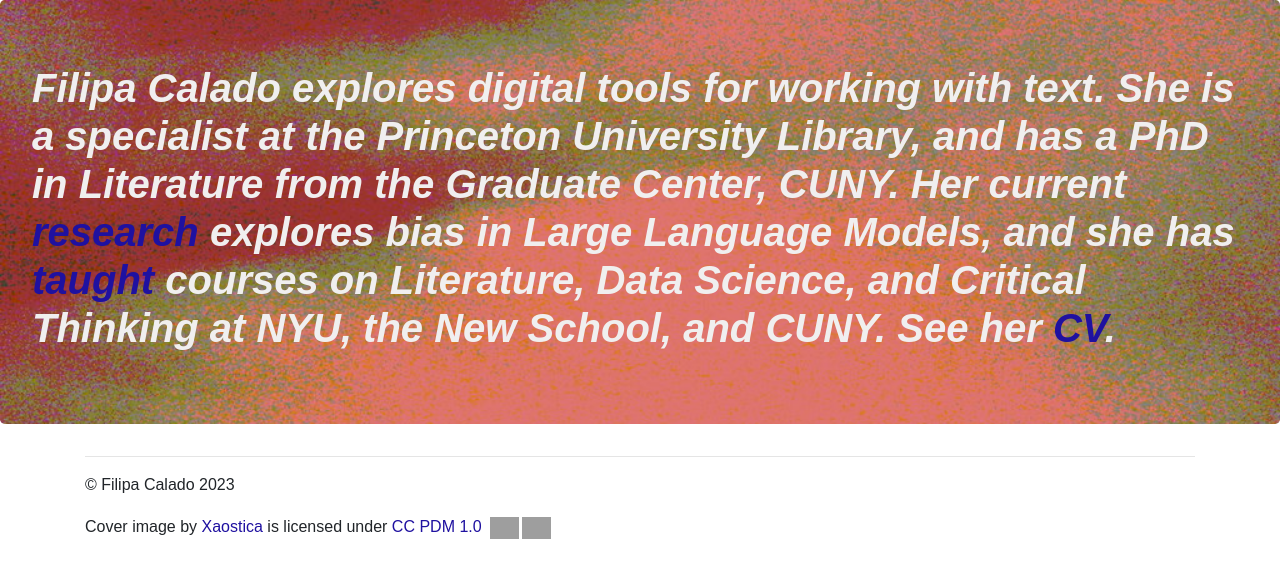
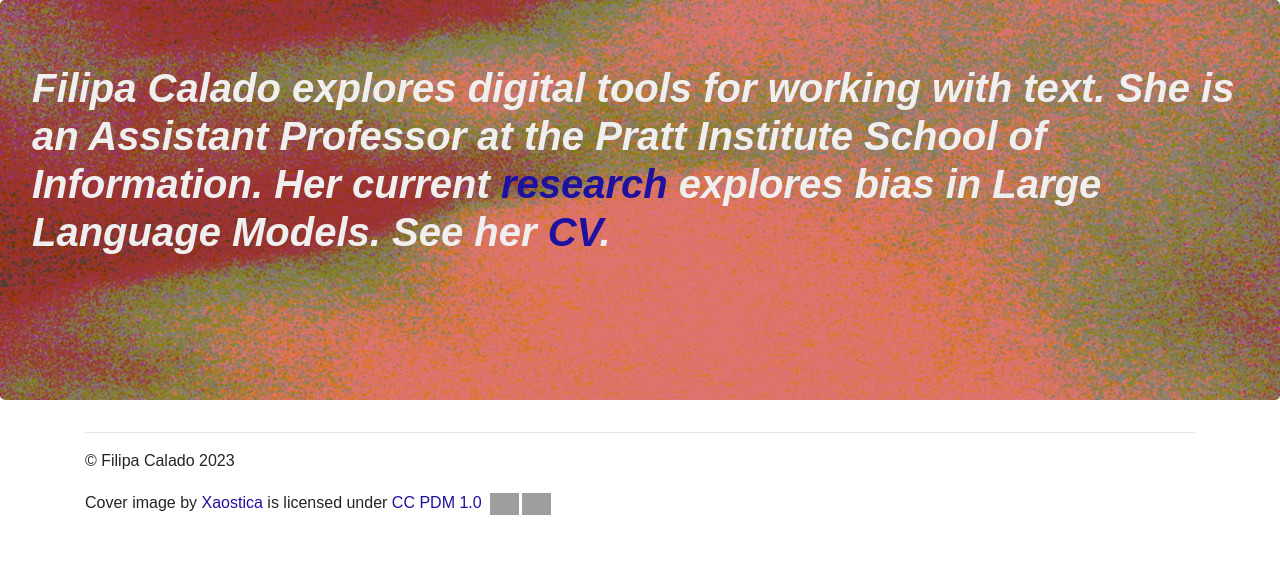
Before and after one commit to gofilipa/filipacalado, a Flask app: page / in a window 1280 px wide. Shown: the top 578 px of the page. Run offline with Flask 3, Linux system fonts and the light colour scheme; some libraries are stand-ins or nearby versions; some web fonts are replaced; grey boxes are pictures that could not be loaded.

Commit message:
updating index for new role

```diff
--- a/templates/index.html
+++ b/templates/index.html
@@ -7,14 +7,7 @@
 
 <!-- Start jumbotron -->
 <div class="jumbotron">
-    <h1>Filipa Calado explores digital tools for working with
-    text. She is a specialist at the Princeton
-    University Library, and has a PhD in Literature from the Graduate
-    Center, CUNY. Her current <a href="{{url_for('research')}}">research</a>
-    explores bias in Large Language Models, and she has
-    <a href="{{url_for('teach')}}">taught</a> courses on Literature,
-    Data Science, and Critical Thinking at NYU, the New School, and
-    CUNY. See her <a href="{{url_for('cv')}}">CV</a>.</h1>
+    <h1>Filipa Calado explores digital tools for working with text. She is an Assistant Professor at the Pratt Institute School of Information. Her current <a href="{{url_for('research')}}">research</a> explores bias in Large Language Models. See her <a href="{{url_for('cv')}}">CV</a>.</h1>
 </div>
 <!-- end jumbotron -->
 
```
